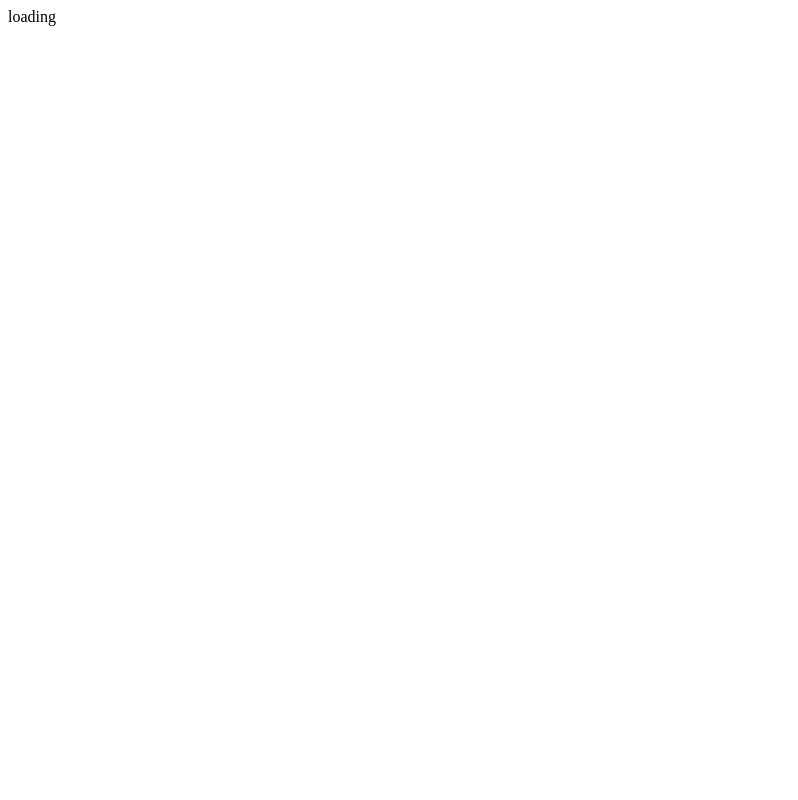
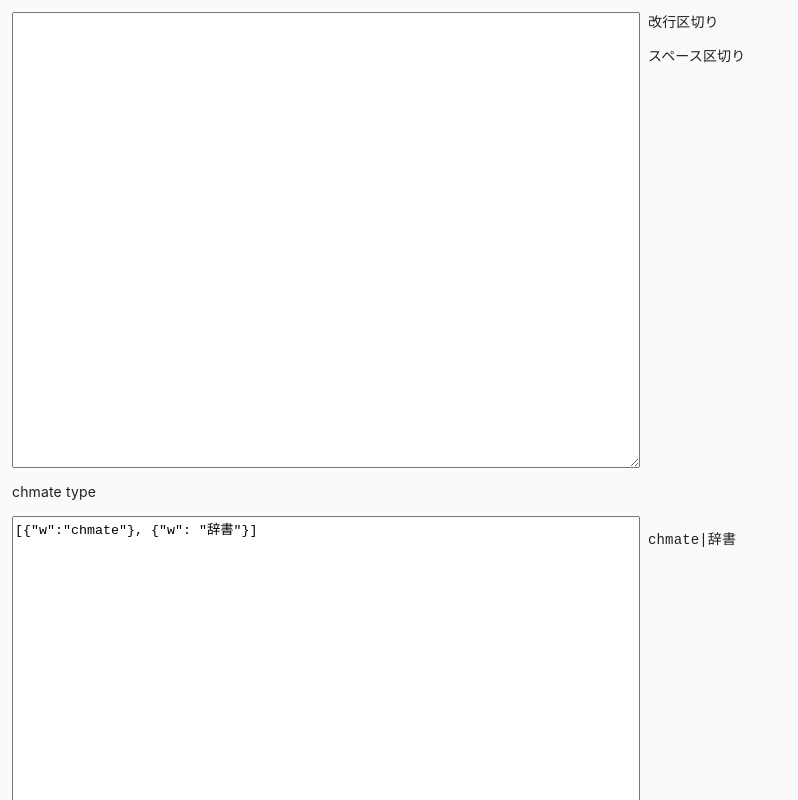
Before and after one commit to vipzero/hello, a Next.js app: page /tool/words-regex in a window 1280 px wide. Shown: the top 800 px of the page, without its empty margins (0-798 px from the left). Built offline with nearby package versions, Linux system fonts and the light colour scheme; a web font is replaced by a local one.

Commit message:
fix type eq

```diff
--- a/next.config.js
+++ b/next.config.js
@@ -1,5 +1,4 @@
 /* eslint-disable import/no-extraneous-dependencies */
-/* eslint-disable @typescript-eslint/no-var-requires */
 const withImages = require('next-images')
 const withBundleAnalyzer = require('@next/bundle-analyzer')({
 	enabled: process.env.ANALYZE === 'true',
--- a/src/pages/tool/words-regex.tsx
+++ b/src/pages/tool/words-regex.tsx
@@ -13,7 +13,7 @@ function Shuffle8() {
 		'[{"w":"chmate"}, {"w": "辞書"}]'
 	)
 
-	if (!text || !chtext) return 'loading'
+	if (text === undefined || chtext === undefined) return 'loading'
 
 	return (
 		<Layout title="正規表現メーカー">
```
